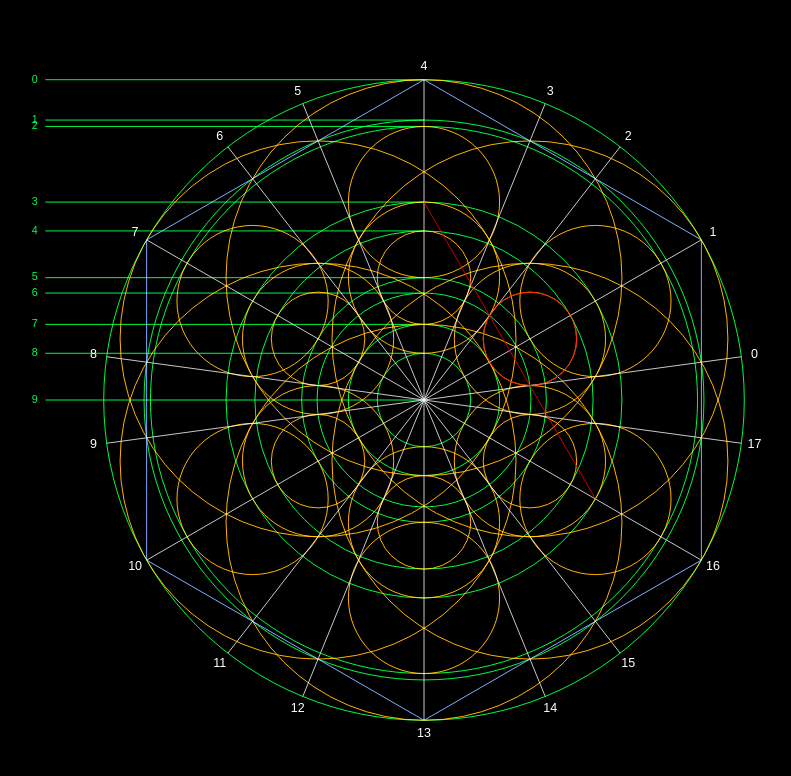
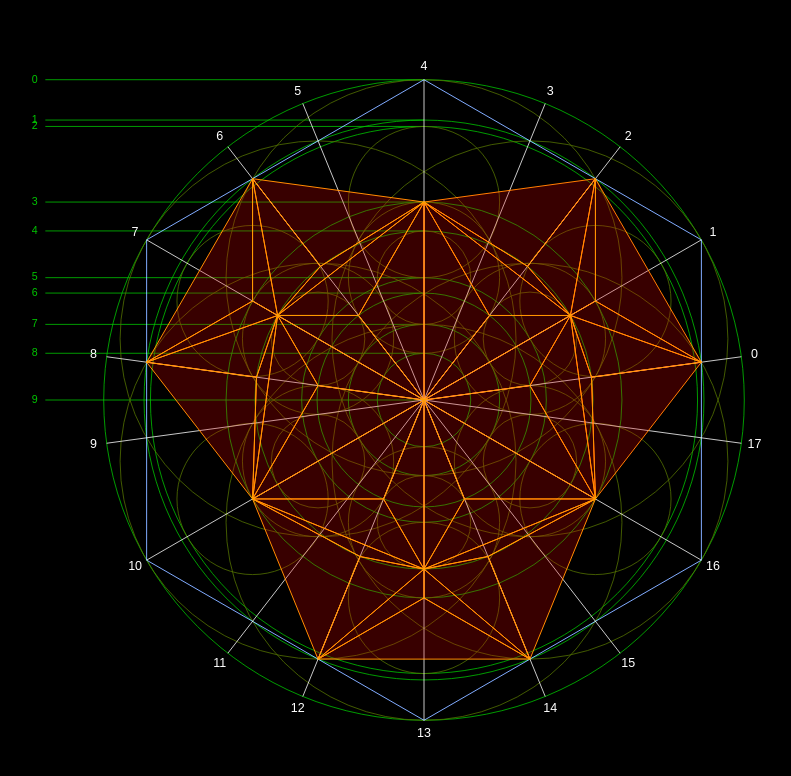
Before and after one commit to dopplerreflect/starts-with-a, a SvelteKit app: page /stellated-dodecahedron in a window 1280 px wide. Shown: the top 776 px of the page, without its empty margins (216-1007 px from the left). Built offline with nearby package versions, Linux system fonts and the light colour scheme.

Commit message:
got big stellated pentagons outlined

```diff
--- a/src/routes/stellated-dodecahedron/+page.svelte
+++ b/src/routes/stellated-dodecahedron/+page.svelte
@@ -84,7 +84,7 @@
 	<defs>
 		<style>
 			:root {
-				--radiiGuideColor: oklch(1 0.37 150);
+				--radiiGuideColor: oklch(0.66 0.37 150);
 			}
 			circle,
 			path {
@@ -98,7 +98,11 @@
 				fill: var(--radiiGuideColor);
 			}
 			#circles {
-				stroke: oklch(1 0.37 90);
+				stroke: oklch(0.5 0.37 120);
+			}
+			#bigPenta path:not(.outer) {
+				stroke: oklch(1 0.37 60);
+				fill: oklch(0.5 0.37 60 / 0.25);
 			}
 		</style>
 	</defs>
@@ -132,6 +136,32 @@
 			alignment-baseline="middle">{i}</text
 		>
 	{/each}
-	<path d={`M${triline[0].x} ${triline[0].y}L${triline[1].x} ${triline[1].y}`} stroke="red" />
-	<circle r={circles[22].r} cx={circles[22].x} cy={circles[22].y} stroke="red" />
+	{#each anglesArray(3, 0) as a}
+		<g id="bigPenta" transform={`rotate(${a})`}>
+			<!-- <path
+				class="outer"
+				d={parse('M01 9L2 6L4 3L2 4L2 1L1 3L0 1L0 4L16 3L0 6Z')}
+				stroke={`oklch(1 0.37 60)`}
+			/> -->
+			<g class="edges">
+				<path d={parse('M4 9L2 6L4 3Z')} />
+				<path d={parse('M4 3L2 4L2 1Z')} />
+				<path d={parse('M2 1L1 3L0 1Z')} />
+				<path d={parse('M0 1L0 4L16 3Z')} />
+				<path d={parse('M16 3L0 6L16 9Z')} />
+			</g>
+			<g class="starInner">
+				<path d={parse('M01 4L1 9L2 6Z')} />
+				<path d={parse('M1 4L2 6L4 3Z')} />
+				<path d={parse(`M1 4L4 3L2 4Z`)} />
+				<path d={parse('M1 4L2 4L2 1Z')} />
+				<path d={parse('M1 4L2 1L1 3Z')} />
+				<path d={parse('M1 4L1 3L0 1Z')} />
+				<path d={parse('M1 4L0 1L0 4Z')} />
+				<path d={parse('M1 4L0 4L16 3Z')} />
+				<path d={parse('M1 4L16 3L0 6Z')} />
+				<path d={parse('M1 4L0 6L1 9Z')} />
+			</g>
+		</g>
+	{/each}
 </svg>
```
